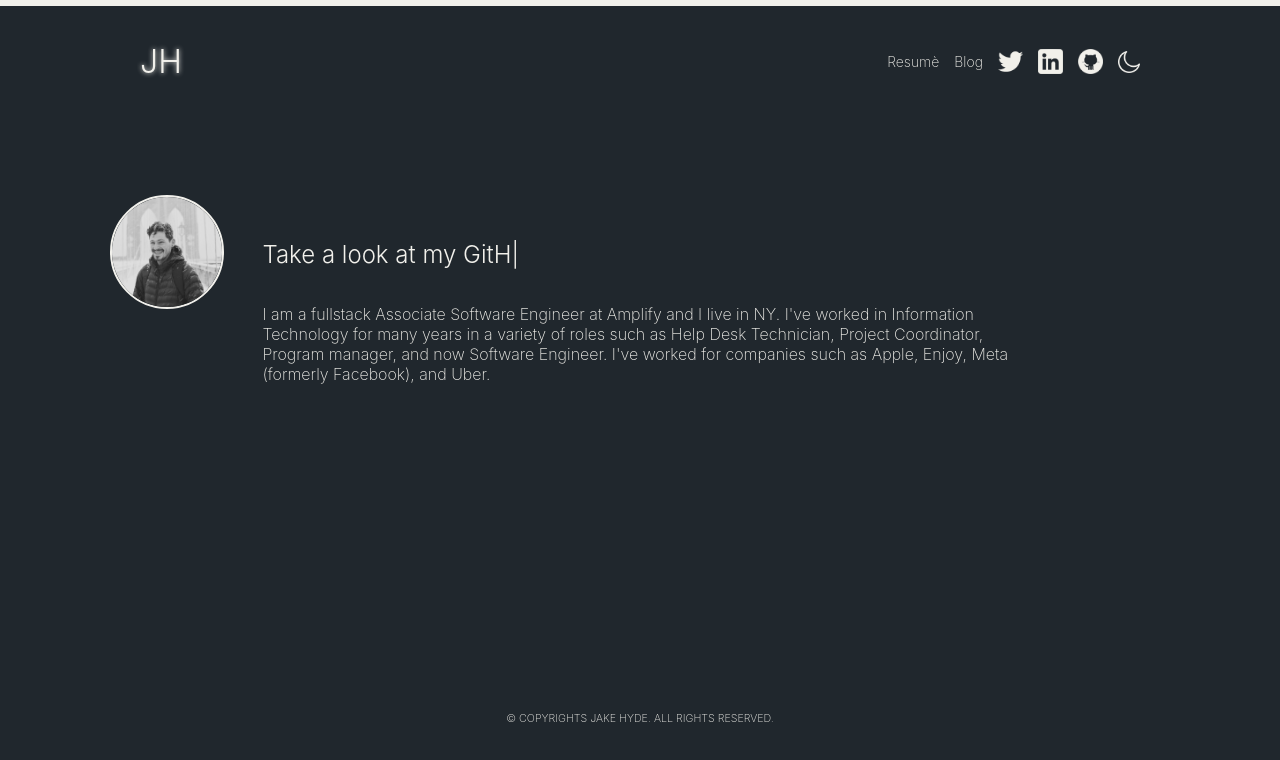
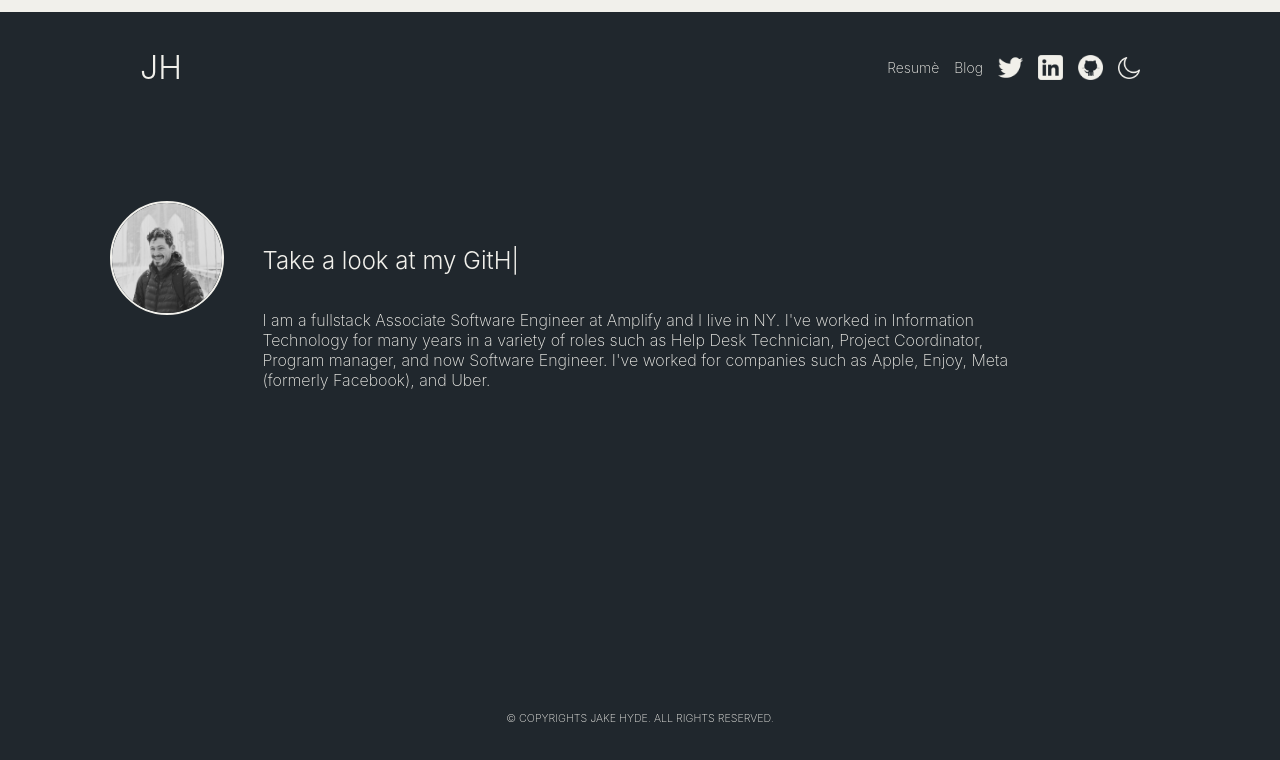
Before and after one commit to jakemeout/jakehyde.com, a Next.js app: page / in a window 1280 px wide. Shown: the top 760 px of the page. Built offline with nearby package versions, Linux system fonts and the light colour scheme.

Commit message:
updated nav

```diff
--- a/src/components/Navbar.tsx
+++ b/src/components/Navbar.tsx
@@ -91,7 +91,7 @@ const NavContainer = styled.div(
   ({ theme }) => `
   display:flex;
   justify-content: space-between;
-  border-top: 6px solid ${theme.hr.primary};
+  border-top: 12px solid ${theme.hr.primary};
   padding: 0px 90px 0px 90px;
   @media screen and (max-width: 600px) {
     justify-content: center;
@@ -115,7 +115,7 @@ const Logo = styled.h1(
   color: ${theme.text.primary};
   font-weight: 300;
   align-self: start;
-  text-shadow: 0 0 5px ${theme.text.primary};
+
   -webkit-transform: scale(1) translate3d(0, 0, 0);
   background: transparent;
   box-shadow: none;
```
